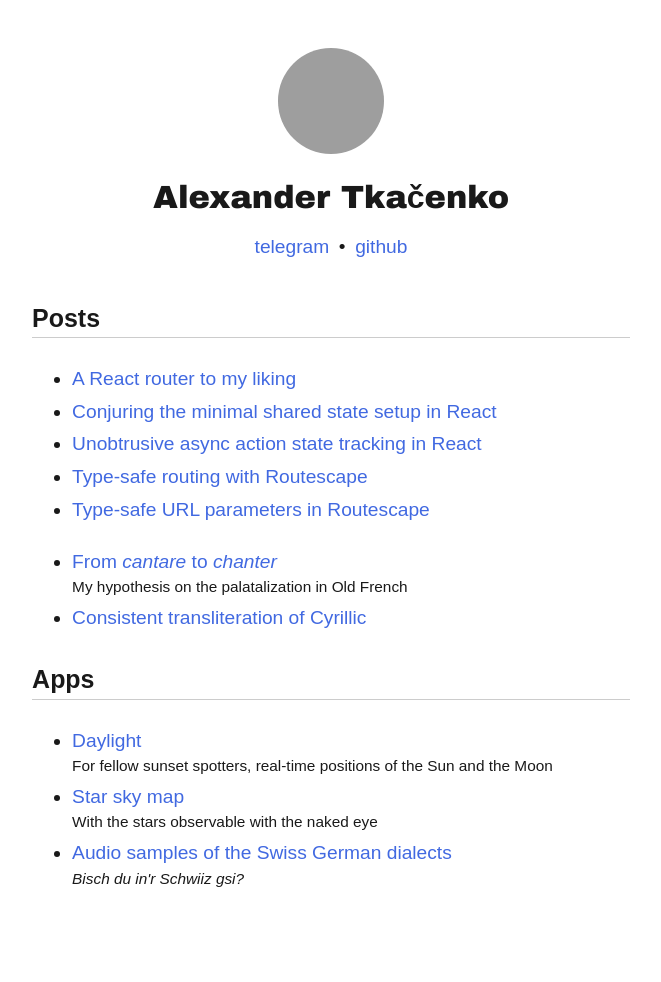
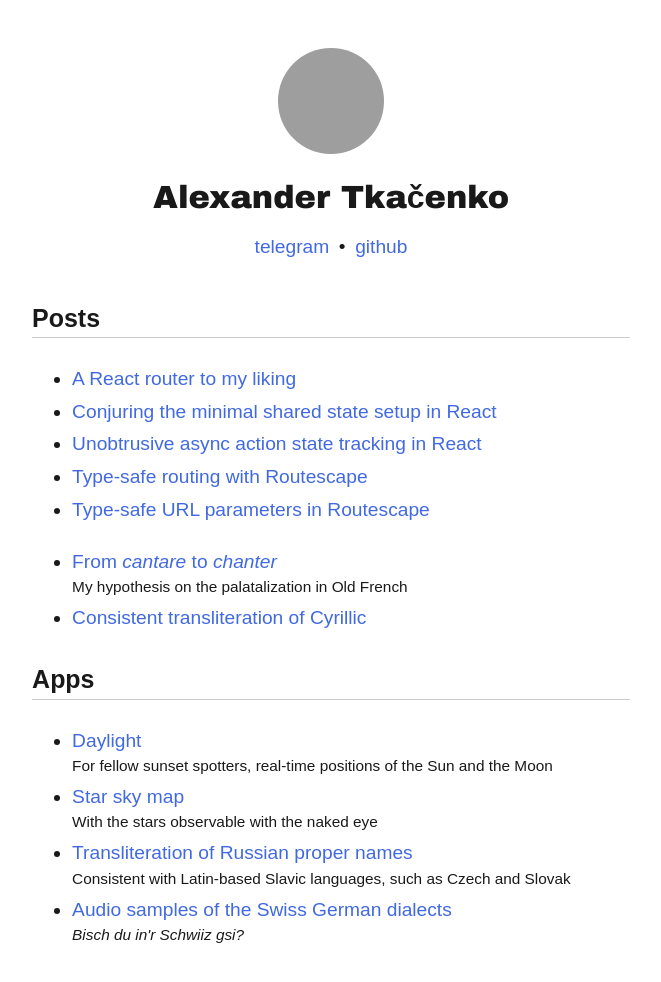
Before and after one commit to axtk/axtk.github.io, a Jekyll site: the page built from index.html, in a window 1280 px wide, cut to the strip 0-1031 px from the top of the page. Shown: the top 982 px of the strip, without its empty margins (309-970 px from the left). Built offline with Jekyll 4.4.1, drawn with Linux system fonts in a browser that asks for light colours; grey boxes are pictures that could not be loaded.

Commit message:
update index

```diff
--- a/index.html
+++ b/index.html
@@ -40,6 +40,8 @@ layout: index
         <span class="description">For fellow sunset spotters, real-time positions of the Sun and the Moon</span></li>
     <li><a href="{{site.github.baseurl}}/stars">Star sky map</a><br>
         <span class="description">With the stars observable with the naked eye</span></li>
+    <li><a href="{{site.github.baseurl}}/names">Transliteration of Russian proper names</a><br>
+        <span class="description">Consistent with Latin-based Slavic languages, such as Czech and Slovak</span></li>
     <li><a href="{{site.github.baseurl}}/alemannic">Audio samples of the Swiss German dialects</a><br>
         <span class="description"><i>Bisch du in'r Schwiiz gsi?</i></span></li>
 </ul>
```
